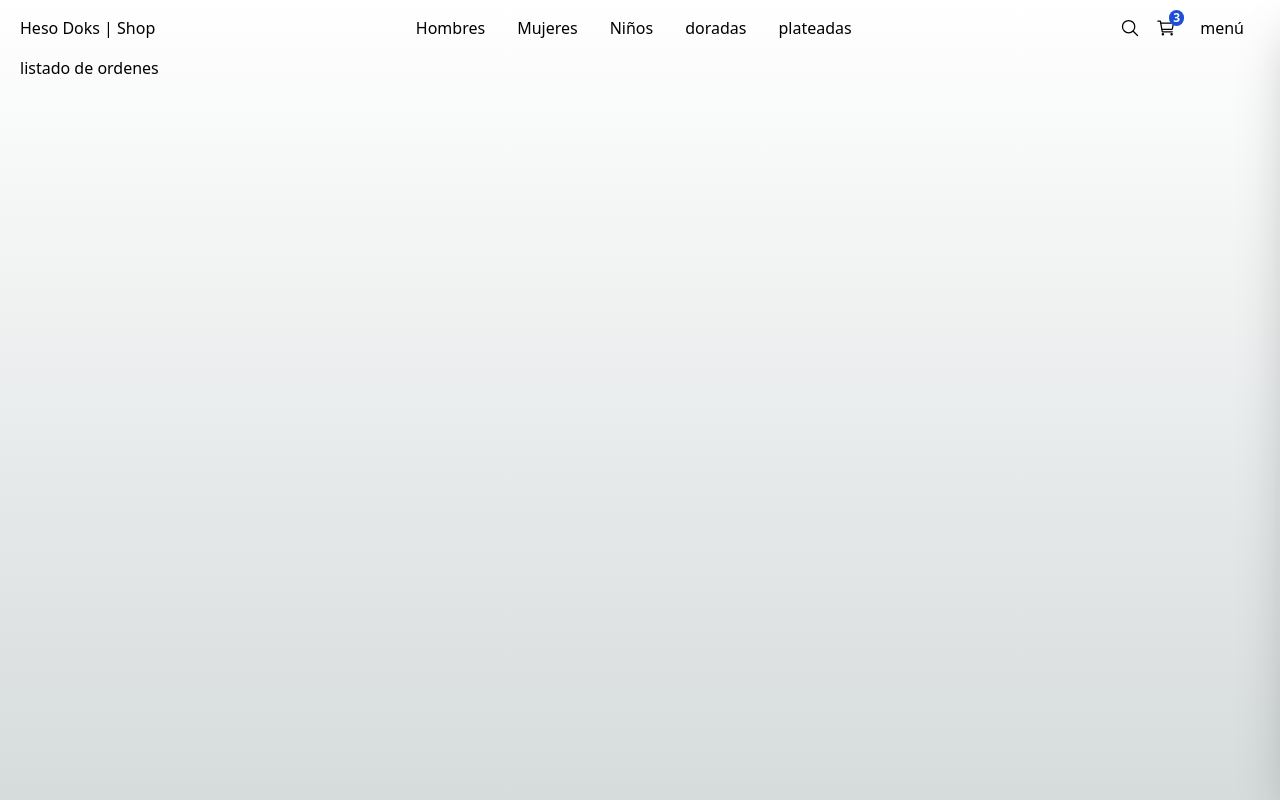
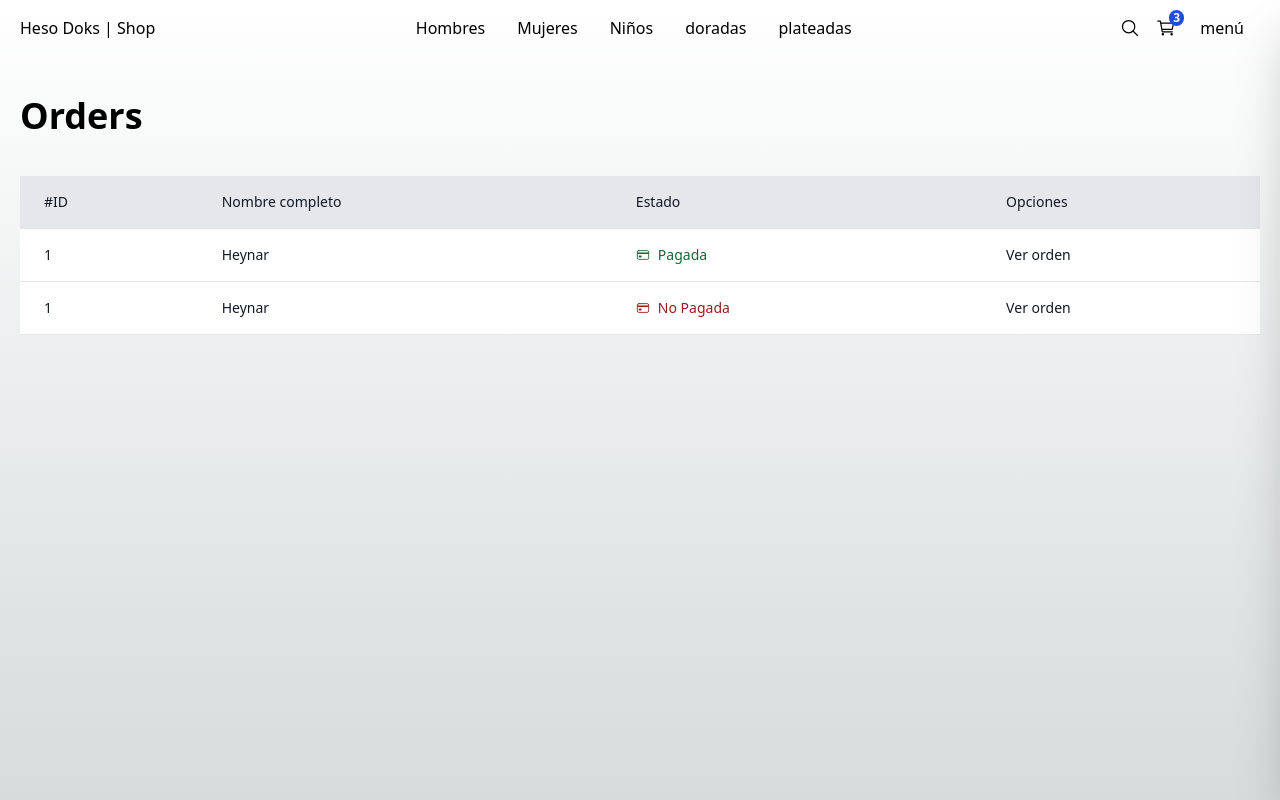
Before and after one commit to heynar-max/Heso-Doks_Shop, a Next.js app: page /orders in a window 1280 px wide. Built offline with nearby package versions, Linux system fonts and the light colour scheme.

Commit message:
Pantalla de ordenes de compra

```diff
--- a/src/app/(shop)/orders/page.tsx
+++ b/src/app/(shop)/orders/page.tsx
@@ -1,8 +1,78 @@
+
+// https://tailwindcomponents.com/component/hoverable-table
+import { Title } from '@/components';
+
+import Link from 'next/link';
+import { IoCardOutline } from 'react-icons/io5';
 
 export default function ordersShopPage() {
     return (
-        <div>
-        <h1>listado de ordenes</h1>
+        <>
+        <Title title="Orders" />
+
+        <div className="mb-10">
+            <table className="min-w-full">
+            <thead className="bg-gray-200 border-b">
+                <tr>
+                <th scope="col" className="text-sm font-medium text-gray-900 px-6 py-4 text-left">
+                    #ID
+                </th>
+                <th scope="col" className="text-sm font-medium text-gray-900 px-6 py-4 text-left">
+                    Nombre completo
+                </th>
+                <th scope="col" className="text-sm font-medium text-gray-900 px-6 py-4 text-left">
+                    Estado
+                </th>
+                <th scope="col" className="text-sm font-medium text-gray-900 px-6 py-4 text-left">
+                    Opciones
+                </th>
+                </tr>
+            </thead>
+            <tbody>
+
+                <tr className="bg-white border-b transition duration-300 ease-in-out hover:bg-gray-100">
+
+                <td className="px-6 py-4 whitespace-nowrap text-sm font-medium text-gray-900">1</td>
+                <td className="text-sm text-gray-900 font-light px-6 py-4 whitespace-nowrap">
+                    Heynar
+                </td>
+                <td className="flex items-center text-sm  text-gray-900 font-light px-6 py-4 whitespace-nowrap">
+
+                    <IoCardOutline className="text-green-800" />
+                    <span className='mx-2 text-green-800'>Pagada</span>
+
+                </td>
+                <td className="text-sm text-gray-900 font-light px-6 ">
+                    <Link href="/orders/123" className="hover:underline">
+                    Ver orden
+                    </Link>
+                </td>
+
+                </tr>
+
+                <tr className="bg-white border-b transition duration-300 ease-in-out hover:bg-gray-100">
+
+                <td className="px-6 py-4 whitespace-nowrap text-sm font-medium text-gray-900">1</td>
+                <td className="text-sm text-gray-900 font-light px-6 py-4 whitespace-nowrap">
+                    Heynar
+                </td>
+                <td className="flex items-center text-sm  text-gray-900 font-light px-6 py-4 whitespace-nowrap">
+
+                    <IoCardOutline className="text-red-800" />
+                    <span className='mx-2 text-red-800'>No Pagada</span>
+
+                </td>
+                <td className="text-sm text-gray-900 font-light px-6 ">
+                    <Link href="/orders/123" className="hover:underline">
+                    Ver orden
+                    </Link>
+                </td>
+
+                </tr>
+
+            </tbody>
+            </table>
         </div>
+        </>
     );
 }
```
